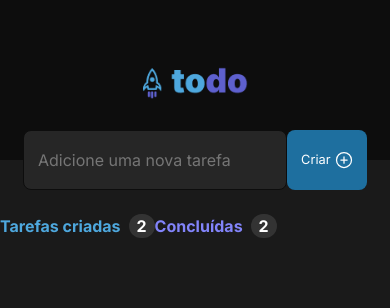
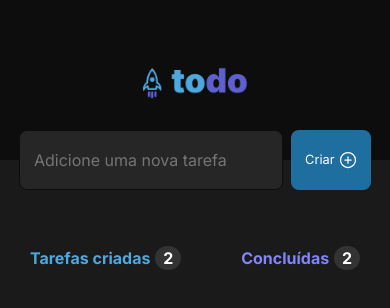
Before and after one commit to jnorberto23/igniteTodo, a React (Vite) app: page / in a window 390 px wide. Shown: the top 308 px of the page. Built offline with nearby package versions, Linux system fonts and the light colour scheme.

Commit message:
✨add task header component

```diff
--- a/src/components/CreateTask.module.css
+++ b/src/components/CreateTask.module.css
@@ -1,7 +1,10 @@
 .container {
+  max-width: 70rem;
+  margin: 2rem auto;
+  padding: 0 1rem;
+
   display: flex;
   height: 7rem;
-  width: 100%;
   margin-top: -3.5rem;
   justify-content: center;
   align-items: center;
@@ -28,6 +31,7 @@
 }
 
 .wrapper button {
+  margin-left: 0.5rem;
   color: var(--white);
   font-size: 0.8rem;
   width: 5rem;
--- a/src/components/Tasks.module.css
+++ b/src/components/Tasks.module.css
@@ -1,10 +1,10 @@
 .container {
-  gap: 24px;
   position: absolute;
+  max-width: 70rem;
+  margin: 2rem auto;
   left: calc(50% - 736px / 2);
   top: 240px;
   display: flex;
-  flex-direction: row;
   align-items: center;
   justify-content: center;
 }
@@ -15,23 +15,6 @@
   justify-content: space-between;
 }
 
-@media (max-width: 700px) {
-  .container {
-    display: flex;
-    left: 0;
-    top: 0;
-    position: relative;
-    align-items: center;
-  }
-
-  .tasksInfo {
-    width: 768px;
-    display: flex;
-    align-items: center;
-    justify-content: flex-start;
-  }
-}
-
 .tasksInfoCreated {
   color: var(--blue-100);
 }
@@ -40,7 +23,7 @@
   color: var(--purple);
 }
 
-.container span {
+.tasksInfo span {
   padding: 2px 8px;
   margin-left: 8px;
   gap: 10px;
@@ -51,30 +34,23 @@
   border-radius: 999px;
 }
 
-.content {
-  box-sizing: border-box;
+@media (max-width: 700px) {
+  .container {
+    display: flex;
+    left: 0;
+    top: 0;
+    position: relative;
+  }
 
-  /* Auto layout */
+  .tasksInfo {
+    width: 768px;
+    display: flex;
+    margin: auto;
+    padding: auto;
+    justify-content: space-around;
+  }
 
-  display: flex;
-  flex-direction: column;
-  justify-content: center;
-  align-items: center;
-  padding: 64px 24px;
-  gap: 16px;
-
-  width: 736px;
-  height: 244px;
-
-  /* Grey 400 */
-
-  border-top: 1px solid #333333;
-  border-radius: 8px;
-
-  /* Inside auto layout */
-
-  flex: none;
-  order: 1;
-  align-self: stretch;
-  flex-grow: 0;
+  .tasksInfo span {
+    margin-left: 0.3rem;
+  }
 }
```
